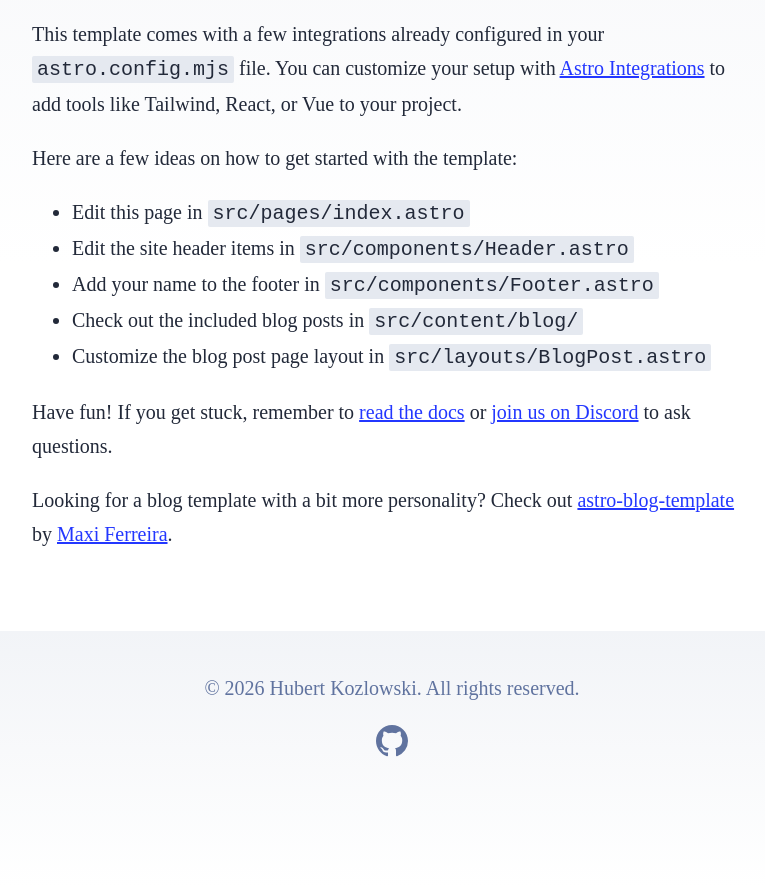
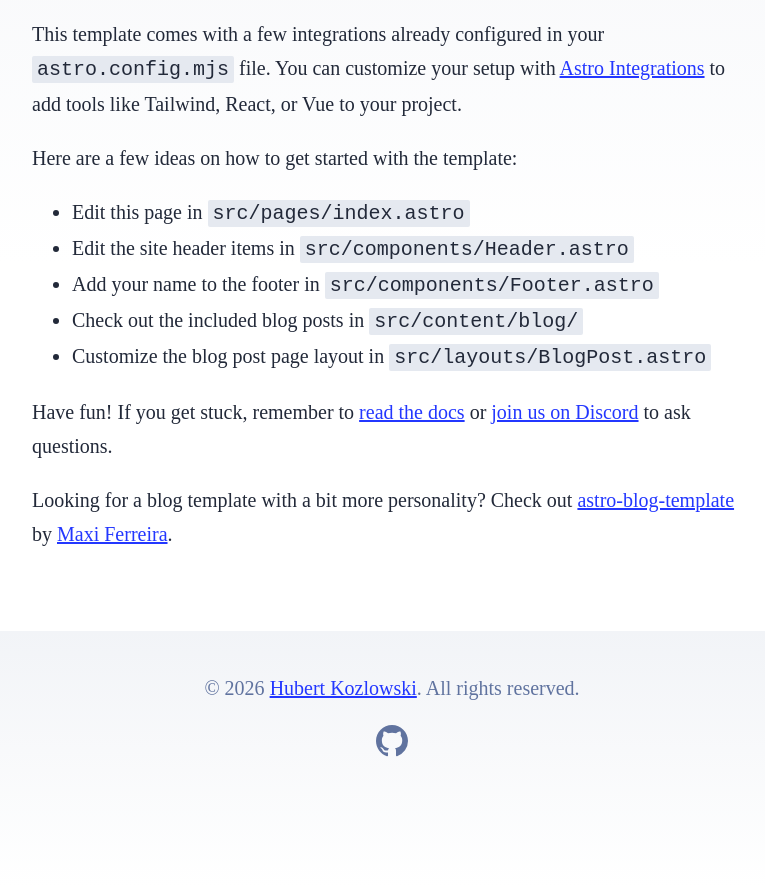
Before and after one commit to hubert-kozlowski/cs4421-astro-blog, an Astro site: page / in a window 1280 px wide. Shown: the part 336-1223 px from the top of the page, without its empty margins (248-1013 px from the left). Built offline with nearby package versions, Linux system fonts and the light colour scheme; Astro itself is replaced by a stand-in of ours.

Commit message:
chore: Footer link to LinkedIn

```diff
--- a/src/components/Footer.astro
+++ b/src/components/Footer.astro
@@ -3,7 +3,8 @@ const today = new Date();
 ---
 
 <footer>
-	&copy; {today.getFullYear()} Hubert Kozlowski. All rights reserved.
+	&copy; {today.getFullYear()}
+	<a href="https://linkedin.com/in/hkoz" target="_blank" rel="noreferrer">Hubert Kozlowski</a>. All rights reserved.
 	<div class="social-links">
 		<a href="https://github.com/hubert-kozlowski" target="_blank">
 			<span class="sr-only">Go to Hubert Kozlowski's GitHub repo</span>
```
